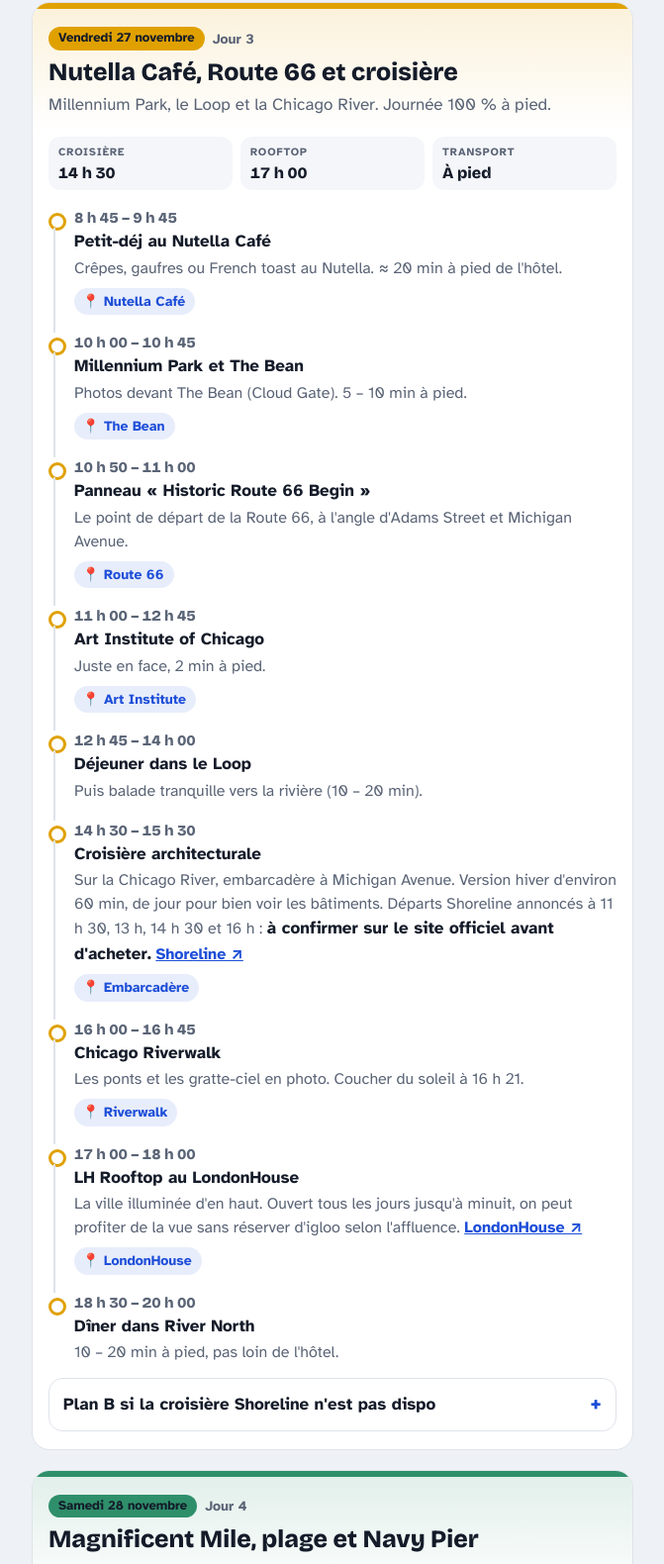
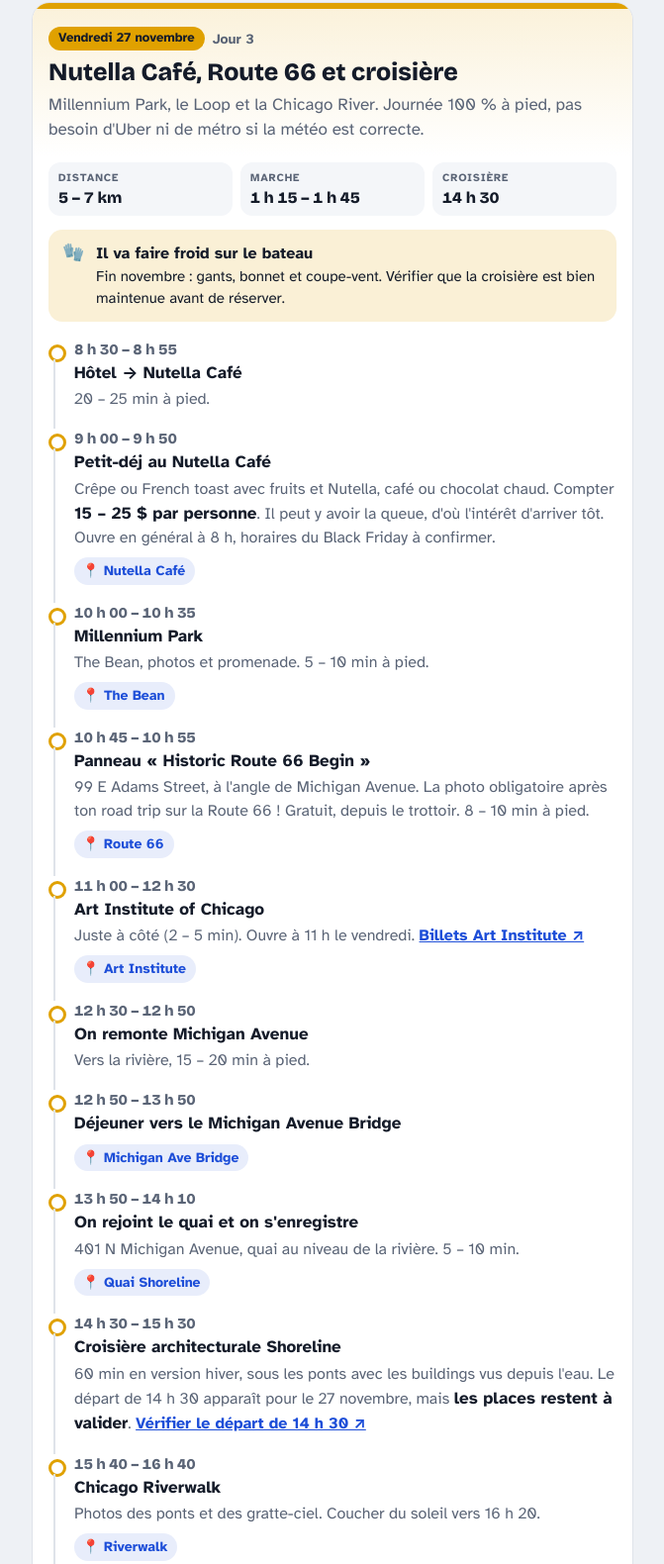
Before and after one commit to enzocherif/vacances_chicago, a plain HTML site: page index.html in a window 1280 px wide. Shown: the part 3824-5404 px from the top of the page at 99% size, without its empty margins (304-975 px from the left). Drawn offline with nearby package versions, Linux system fonts and the light colour scheme.

Commit message:
Vendredi détaillé : horaires, adresses, rooftop et conseils froid
Co-Authored-By: Claude Opus 5.5 <noreply@anthropic.com>
Claude-Session: https://claude.ai/code/session_011rEUkWfWFcShCXAR3YMkxA

```diff
--- a/index.html
+++ b/index.html
@@ -297,24 +297,30 @@ footer { color: var(--muted); font-size: 14px; padding-block: 18px 36px; }
     <header>
       <p class="meta"><span class="tag">Vendredi 27 novembre</span> Jour 3</p>
       <h2>Nutella Café, Route 66 et croisière</h2>
-      <p class="sub">Millennium Park, le Loop et la Chicago River. Journée 100 % à pied.</p>
+      <p class="sub">Millennium Park, le Loop et la Chicago River. Journée 100 % à pied, pas besoin d'Uber ni de métro si la météo est correcte.</p>
     </header>
     <div class="body">
-      <dl class="stats"><div><dt>Croisière</dt><dd>14 h 30</dd></div><div><dt>Rooftop</dt><dd>17 h 00</dd></div><div><dt>Transport</dt><dd>À pied</dd></div></dl>
+      <dl class="stats"><div><dt>Distance</dt><dd>5 – 7 km</dd></div><div><dt>Marche</dt><dd>1 h 15 – 1 h 45</dd></div><div><dt>Croisière</dt><dd>14 h 30</dd></div></dl>
+      <div class="info key"><span class="ico" aria-hidden="true">🧤</span><div><b>Il va faire froid sur le bateau</b>Fin novembre : gants, bonnet et coupe-vent. Vérifier que la croisière est bien maintenue avant de réserver.</div></div>
       <ol class="timeline">
-        <li><time>8 h 45 – 9 h 45</time><div><b>Petit-déj au Nutella Café</b>Crêpes, gaufres ou French toast au Nutella. ≈ 20 min à pied de l'hôtel.<span class="maps"> <a class="map" href="https://www.google.com/maps/search/?api=1&amp;query=Nutella+Cafe+Chicago%2C+189+N+Michigan+Ave%2C+Chicago%2C+IL" target="_blank" rel="noopener">📍 Nutella Café</a></span></div></li>
-        <li><time>10 h 00 – 10 h 45</time><div><b>Millennium Park et The Bean</b>Photos devant The Bean (Cloud Gate). 5 – 10 min à pied.<span class="maps"> <a class="map" href="https://www.google.com/maps/search/?api=1&amp;query=Cloud+Gate%2C+Millennium+Park%2C+Chicago%2C+IL" target="_blank" rel="noopener">📍 The Bean</a></span></div></li>
-        <li><time>10 h 50 – 11 h 00</time><div><b>Panneau « Historic Route 66 Begin »</b>Le point de départ de la Route 66, à l'angle d'Adams Street et Michigan Avenue.<span class="maps"> <a class="map" href="https://www.google.com/maps/search/?api=1&amp;query=Historic+Route+66+Begin+Sign%2C+E+Adams+St+%26+S+Michigan+Ave%2C+Chicago%2C+IL" target="_blank" rel="noopener">📍 Route 66</a></span></div></li>
-        <li><time>11 h 00 – 12 h 45</time><div><b>Art Institute of Chicago</b>Juste en face, 2 min à pied.<span class="maps"> <a class="map" href="https://www.google.com/maps/search/?api=1&amp;query=Art+Institute+of+Chicago%2C+111+S+Michigan+Ave%2C+Chicago%2C+IL" target="_blank" rel="noopener">📍 Art Institute</a></span></div></li>
-        <li><time>12 h 45 – 14 h 00</time><div><b>Déjeuner dans le Loop</b>Puis balade tranquille vers la rivière (10 – 20 min).</div></li>
-        <li><time>14 h 30 – 15 h 30</time><div><b>Croisière architecturale</b>Sur la Chicago River, embarcadère à Michigan Avenue. Version hiver d'environ 60 min, de jour pour bien voir les bâtiments. Départs Shoreline annoncés à 11 h 30, 13 h, 14 h 30 et 16 h : <b style="display:inline">à confirmer sur le site officiel avant d'acheter.</b> <a class="ext" href="https://shorelinesightseeing.com" target="_blank" rel="noopener">Shoreline ↗</a><span class="maps"> <a class="map" href="https://www.google.com/maps/search/?api=1&amp;query=Shoreline+Sightseeing%2C+Michigan+Ave+Bridge%2C+Chicago%2C+IL" target="_blank" rel="noopener">📍 Embarcadère</a></span></div></li>
-        <li><time>16 h 00 – 16 h 45</time><div><b>Chicago Riverwalk</b>Les ponts et les gratte-ciel en photo. Coucher du soleil à 16 h 21.<span class="maps"> <a class="map" href="https://www.google.com/maps/search/?api=1&amp;query=Chicago+Riverwalk%2C+Chicago%2C+IL" target="_blank" rel="noopener">📍 Riverwalk</a></span></div></li>
-        <li><time>17 h 00 – 18 h 00</time><div><b>LH Rooftop au LondonHouse</b>La ville illuminée d'en haut. Ouvert tous les jours jusqu'à minuit, on peut profiter de la vue sans réserver d'igloo selon l'affluence. <a class="ext" href="https://londonhousechicago.com" target="_blank" rel="noopener">LondonHouse ↗</a><span class="maps"> <a class="map" href="https://www.google.com/maps/search/?api=1&amp;query=LondonHouse+Chicago%2C+85+E+Wacker+Dr%2C+Chicago%2C+IL" target="_blank" rel="noopener">📍 LondonHouse</a></span></div></li>
-        <li><time>18 h 30 – 20 h 00</time><div><b>Dîner dans River North</b>10 – 20 min à pied, pas loin de l'hôtel.</div></li>
+        <li><time>8 h 30 – 8 h 55</time><div><b>Hôtel → Nutella Café</b>20 – 25 min à pied.</div></li>
+        <li><time>9 h 00 – 9 h 50</time><div><b>Petit-déj au Nutella Café</b>Crêpe ou French toast avec fruits et Nutella, café ou chocolat chaud. Compter <b style="display:inline">15 – 25 $ par personne</b>. Il peut y avoir la queue, d'où l'intérêt d'arriver tôt. Ouvre en général à 8 h, horaires du Black Friday à confirmer.<span class="maps"> <a class="map" href="https://www.google.com/maps/search/?api=1&amp;query=Nutella+Cafe+Chicago%2C+189+N+Michigan+Ave%2C+Chicago%2C+IL+60601" target="_blank" rel="noopener">📍 Nutella Café</a></span></div></li>
+        <li><time>10 h 00 – 10 h 35</time><div><b>Millennium Park</b>The Bean, photos et promenade. 5 – 10 min à pied.<span class="maps"> <a class="map" href="https://www.google.com/maps/search/?api=1&amp;query=Cloud+Gate%2C+Millennium+Park%2C+Chicago%2C+IL" target="_blank" rel="noopener">📍 The Bean</a></span></div></li>
+        <li><time>10 h 45 – 10 h 55</time><div><b>Panneau « Historic Route 66 Begin »</b>99 E Adams Street, à l'angle de Michigan Avenue. La photo obligatoire après ton road trip sur la Route 66 ! Gratuit, depuis le trottoir. 8 – 10 min à pied.<span class="maps"> <a class="map" href="https://www.google.com/maps/search/?api=1&amp;query=Historic+Route+66+Begin+Sign%2C+99+E+Adams+St%2C+Chicago%2C+IL" target="_blank" rel="noopener">📍 Route 66</a></span></div></li>
+        <li><time>11 h 00 – 12 h 30</time><div><b>Art Institute of Chicago</b>Juste à côté (2 – 5 min). Ouvre à 11 h le vendredi. <a class="ext" href="https://www.artic.edu/visit" target="_blank" rel="noopener">Billets Art Institute ↗</a><span class="maps"> <a class="map" href="https://www.google.com/maps/search/?api=1&amp;query=Art+Institute+of+Chicago%2C+111+S+Michigan+Ave%2C+Chicago%2C+IL" target="_blank" rel="noopener">📍 Art Institute</a></span></div></li>
+        <li><time>12 h 30 – 12 h 50</time><div><b>On remonte Michigan Avenue</b>Vers la rivière, 15 – 20 min à pied.</div></li>
+        <li><time>12 h 50 – 13 h 50</time><div><b>Déjeuner vers le Michigan Avenue Bridge</b><span class="maps"> <a class="map" href="https://www.google.com/maps/search/?api=1&amp;query=DuSable+Bridge%2C+Michigan+Ave%2C+Chicago%2C+IL" target="_blank" rel="noopener">📍 Michigan Ave Bridge</a></span></div></li>
+        <li><time>13 h 50 – 14 h 10</time><div><b>On rejoint le quai et on s'enregistre</b>401 N Michigan Avenue, quai au niveau de la rivière. 5 – 10 min.<span class="maps"> <a class="map" href="https://www.google.com/maps/search/?api=1&amp;query=Shoreline+Sightseeing%2C+401+N+Michigan+Ave%2C+Chicago%2C+IL" target="_blank" rel="noopener">📍 Quai Shoreline</a></span></div></li>
+        <li><time>14 h 30 – 15 h 30</time><div><b>Croisière architecturale Shoreline</b>60 min en version hiver, sous les ponts avec les buildings vus depuis l'eau. Le départ de 14 h 30 apparaît pour le 27 novembre, mais <b style="display:inline">les places restent à valider</b>. <a class="ext" href="https://shorelinesightseeing.com" target="_blank" rel="noopener">Vérifier le départ de 14 h 30 ↗</a></div></li>
+        <li><time>15 h 40 – 16 h 40</time><div><b>Chicago Riverwalk</b>Photos des ponts et des gratte-ciel. Coucher du soleil vers 16 h 20.<span class="maps"> <a class="map" href="https://www.google.com/maps/search/?api=1&amp;query=Chicago+Riverwalk%2C+Chicago%2C+IL" target="_blank" rel="noopener">📍 Riverwalk</a></span></div></li>
+        <li><time>17 h 00 – 18 h 00</time><div><b>LH Rooftop au LondonHouse</b>85 E Wacker Dr, 22e étage. Chicago illuminée, et le rooftop décoré pour Noël (Rudolph's Rooftop). On peut profiter de la vue sans réserver d'igloo selon l'affluence ; les igloos privés c'est 600 $ minimum, inutile pour nous deux. <a class="ext" href="https://londonhousechicago.com/rooftop/" target="_blank" rel="noopener">LondonHouse Rooftop ↗</a><span class="maps"> <a class="map" href="https://www.google.com/maps/search/?api=1&amp;query=LondonHouse+Chicago%2C+85+E+Wacker+Dr%2C+Chicago%2C+IL+60601" target="_blank" rel="noopener">📍 LondonHouse</a></span></div></li>
+        <li><time>18 h 00 – 18 h 20</time><div><b>Retour vers River North et l'hôtel</b>15 – 20 min à pied.<span class="maps"> <a class="map" href="https://www.google.com/maps/search/?api=1&amp;query=Ohio+House+Motel%2C+600+N+LaSalle+Dr%2C+Chicago%2C+IL+60654" target="_blank" rel="noopener">📍 Ohio House</a></span></div></li>
+        <li><time>19 h 00</time><div><b>Dîner libre près de l'hôtel</b></div></li>
       </ol>
       <details class="plan-b"><summary>Plan B si la croisière Shoreline n'est pas dispo</summary>
         <p class="note">Wendella fait des croisières architecturales toute l'année, avec bateaux chauffés et circuits de 45 ou 90 min. Pas inclus dans le C3 CityPASS. <a class="ext" href="https://wendellaboats.com" target="_blank" rel="noopener">Wendella ↗</a></p>
       </details>
+      <div class="info"><span class="ico" aria-hidden="true">📌</span><div><b>À réserver</b>Art Institute à 11 h et croisière Shoreline à 14 h 30. Temps de marche estimés avec une petite marge, sans compter le musée ni les balades.</div></div>
     </div>
   </section>
 
@@ -365,7 +371,7 @@ footer { color: var(--muted); font-size: 14px; padding-block: 18px 36px; }
 <section class="practical" id="infos">
   <h2>Infos pratiques</h2>
   <div class="grid">
-    <div class="card"><h3>À réserver maintenant</h3><ul class="checks"><li><label><input type="checkbox" data-k="r0"><span>Skydeck jeudi 26 novembre à 15 h 30</span></label></li><li><label><input type="checkbox" data-k="r1"><span>Croisière Shoreline vendredi 27 à 14 h 30 (si le créneau est confirmé)</span></label></li><li><label><input type="checkbox" data-k="r2"><span>Dîner chez Roanoke jeudi vers 18 h (menu Thanksgiving 59 $)</span></label></li><li><label><input type="checkbox" data-k="r3"><span>Comparer les billets séparés avant d'acheter le C3 CityPASS</span></label></li><li><label><input type="checkbox" data-k="r4"><span>Confirmer le retrait du dossard jeudi matin</span></label></li></ul><p class="note">Les cases cochées restent enregistrées sur ton téléphone uniquement.</p></div>
+    <div class="card"><h3>À réserver maintenant</h3><ul class="checks"><li><label><input type="checkbox" data-k="r0"><span>Skydeck jeudi 26 novembre à 15 h 30</span></label></li><li><label><input type="checkbox" data-k="r1"><span>Art Institute vendredi 27 à 11 h</span></label></li><li><label><input type="checkbox" data-k="r2"><span>Croisière Shoreline vendredi 27 à 14 h 30 (si le créneau est confirmé)</span></label></li><li><label><input type="checkbox" data-k="r3"><span>Dîner chez Roanoke jeudi vers 18 h (menu Thanksgiving 59 $)</span></label></li><li><label><input type="checkbox" data-k="r4"><span>Comparer les billets séparés avant d'acheter le C3 CityPASS</span></label></li><li><label><input type="checkbox" data-k="r5"><span>Confirmer le retrait du dossard jeudi matin</span></label></li></ul><p class="note">Les cases cochées restent enregistrées sur ton téléphone uniquement.</p></div>
     <div class="card"><h3>Chicago C3 CityPASS</h3><p class="price">109 $ <span class="note">/ personne</span></p><p>Skydeck + croisière Shoreline + Art Institute. 218 $ pour nous deux.</p><p class="note">À comparer avec les billets séparés (≈ 103 $ minimum selon les créneaux). Il faut ensuite réserver le Skydeck et Shoreline après l'achat.</p><p><a class="ext" href="https://www.citypass.com/chicago" target="_blank" rel="noopener">Voir le C3 CityPASS ↗</a></p></div>
     <div class="card"><h3>Hôtel</h3><p><b>Ohio House Motel</b>, 600 N LaSalle Dr, Chicago, IL 60654. Du mercredi 25 au dimanche 29.</p><span class="maps"> <a class="map" href="https://www.google.com/maps/search/?api=1&amp;query=Ohio+House+Motel%2C+600+N+LaSalle+Dr%2C+Chicago%2C+IL+60654" target="_blank" rel="noopener">📍 Ohio House</a></span></div>
     <div class="card"><h3>Se déplacer</h3><p>Presque tout se fait à pied. Pour les quelques bus (course du jeudi, ZooLights), on paie directement avec une carte sans contact : pas besoin de pass CTA.</p></div>
```
